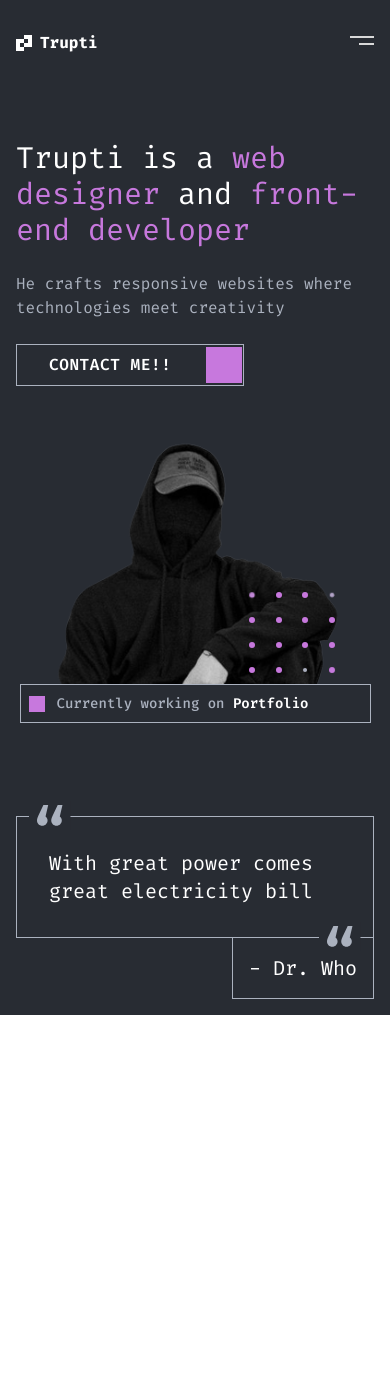
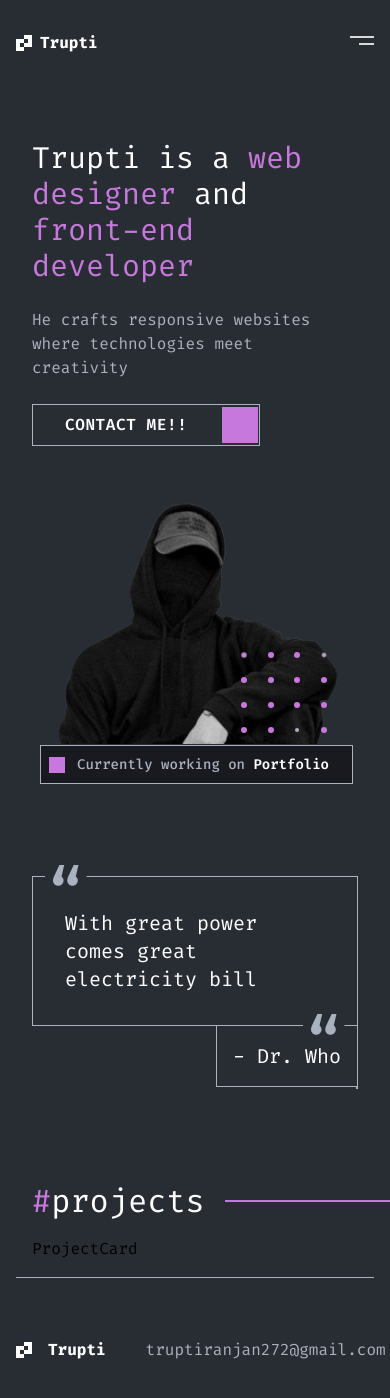
Before and after one commit to Trupti-Ranjan/Portfolio, a React (Vite) app: page / in a window 390 px wide. Shown: the top 1398 px of the page. Before the commit the page ends 1015 px from the top, so only its background shows below. Built offline with nearby package versions, Linux system fonts and the light colour scheme.

Commit message:
Responsive Done

```diff
--- a/src/components/AllComponents.jsx
+++ b/src/components/AllComponents.jsx
@@ -7,14 +7,14 @@ import Footer from './Footer';
 
 const AllComponents = () => {
   return (
-    <div className="bg-background font-fira hide-scrollbar min-h-screen overflow-hidden">
+    <div className="bg-background font-fira hide-scrollbar min-h-screen w-full overflow-x-hidden">
       {/* <Cursor /> */}
       <Navbar />
-      <div>
+      <main className="mx-auto max-w-[1300px] px-4 sm:px-6 lg:px-8">
         <HeroSection />
-        {/* <Projects /> */}
-        {/* <Footer /> */}
-      </div>
+        <Projects />
+        <Footer />
+      </main>
     </div>
   );
 };
--- a/src/components/Footer.jsx
+++ b/src/components/Footer.jsx
@@ -3,7 +3,7 @@ import Logo from '../assets/Logo.svg';
 const Footer = () => {
   return (
     <footer className="border-gray border-t">
-      <div className="h-[210px] sm:max-w-[1200px] md:mx-auto">
+      <div className="h-[210px] md:mx-auto">
         <div className='h-[144px] flex items-center '>
           <div>
             <a href="#" className="flex h-5 items-center gap-4">
--- a/src/components/HeroSection.jsx
+++ b/src/components/HeroSection.jsx
@@ -7,27 +7,29 @@ import Square from './ui/Square';
 
 const HeroSection = () => {
   return (
-    <section className="mx-auto p-4 min-h-screen pt-[60px] sm:flex sm:max-w-[1200px] sm:flex-col sm:items-center sm:px-0">
+    <section className="relative mx-auto min-h-screen overflow-x-hidden p-4 pt-[60px] sm:flex sm:max-w-[1200px] sm:flex-col sm:items-center sm:px-0">
+      {/* Main hero container */}
       <div className="mt-20 flex w-full flex-col justify-center sm:flex-row sm:items-center sm:justify-between">
-        {/* This is the left section of the herosection */}
+
+        {/* Left Section */}
         <div className="flex flex-col justify-between gap-6 sm:h-[230px] sm:w-[540px]">
           <h1 className="text-3xl text-white sm:text-[32px]">
             Trupti is a <span className="text-primary">web designer</span> and{' '}
-            <span className="text-primary">front-end developer</span>{' '}
+            <span className="text-primary">front-end developer</span>
           </h1>
           <p className="text-gray">
             He crafts responsive websites where technologies meet creativity
           </p>
 
-          <button className="group border-gray relative flex h-[3.5em] cursor-pointer items-center justify-start self-start overflow-hidden border px-4 pr-14 text-xs font-semibold tracking-wider text-white uppercase transition-all duration-[900ms] ease-[cubic-bezier(0.23,1,0.32,1)] hover:text-black">
+          <button className="group relative flex h-[3.5em] cursor-pointer items-center justify-start self-start overflow-hidden border border-gray px-4 pr-14 text-xs font-semibold uppercase tracking-wider text-white transition-all duration-[900ms] ease-[cubic-bezier(0.23,1,0.32,1)] hover:text-black">
             <a href="#" className="hover-target z-10 px-4 text-[16px]">
               Contact me!!
             </a>
-            <div className="bg-primary absolute right-[0.1em] flex h-[3em] w-[3em] items-center justify-center transition-all duration-[900ms] ease-[cubic-bezier(0.23,1,0.32,1)] group-hover:w-[calc(100%-0.3em)] group-active:scale-90"></div>
+            <div className="absolute right-[0.1em] flex h-[3em] w-[3em] items-center justify-center bg-primary transition-all duration-[900ms] ease-[cubic-bezier(0.23,1,0.32,1)] group-hover:w-[calc(100%-0.3em)] group-active:scale-90"></div>
           </button>
         </div>
 
-        {/* this is the right section */}
+        {/* Right Section */}
         <div className="relative flex h-[350px] min-w-fit items-center justify-center sm:my-0 sm:h-[386px] sm:w-[469px]">
           <img
             src={heroImage}
@@ -35,17 +37,20 @@ const HeroSection = () => {
             className="absolute z-10 h-[70%] object-cover sm:h-full sm:w-full"
           />
 
-          <div className="absolute right-10 bottom-16 z-10">
+          {/* Decorative: Dot4X4 */}
+          <div className="absolute right-8 bottom-16 z-10 sm:right-10 sm:bottom-16">
             <Dot4X4 />
           </div>
 
-          <div className="absolute top-20 -left-4 h-[200px]">
+          {/* Decorative: BoxLogo */}
+          <div className="absolute top-20 left-0 sm:-left-4 h-[200px]">
             <BoxLogo />
           </div>
 
-          <div className="border-gray absolute bottom-[13px] flex w-[90vw] max-w-[420px] items-center gap-3 border p-2 sm:-bottom-[43px] sm:left-[17px] sm:w-[418px]">
-            <div className="bg-primary h-4 w-4"></div>
-            <p className="text-gray text-[14px] font-medium sm:text-[16px]">
+          {/* Bottom Info Box */}
+          <div className="absolute bottom-3 left-2 flex w-[96%] max-w-[420px] items-center gap-3 border border-gray bg-black/40 p-2 sm:-bottom-[43px] sm:left-[17px] sm:w-[418px]">
+            <div className="h-4 w-4 bg-primary"></div>
+            <p className="text-[14px] font-medium text-gray sm:text-[16px]">
               Currently working on{' '}
               <span className="font-semibold text-white">Portfolio</span>
             </p>
@@ -53,9 +58,9 @@ const HeroSection = () => {
         </div>
       </div>
 
-      {/* This is the quote section */}
-      <div className="mt-20 flex flex-col items-end justify-center sm:mt-32">
-        <div className="border-gray relative border p-8">
+      {/* Quote Section */}
+      <div className="relative mt-20 flex flex-col items-end justify-center sm:mt-32">
+        <div className="border border-gray p-8 relative">
           <img src={doublequoats} alt="" className="absolute -top-4 left-3" />
           <p className="text-xl text-white sm:text-2xl">
             With great power comes great electricity bill
@@ -67,11 +72,12 @@ const HeroSection = () => {
           />
         </div>
 
-        <div className="border-gray relative border border-t-0 p-4">
+        <div className="border border-gray border-t-0 p-4 relative">
           <p className="text-xl text-white sm:text-2xl">- Dr. Who</p>
         </div>
 
-        <div className="absolute -right-4 ">
+        {/* Decorative: Square */}
+        <div className="">
           <Square width={91} />
         </div>
       </div>
```
